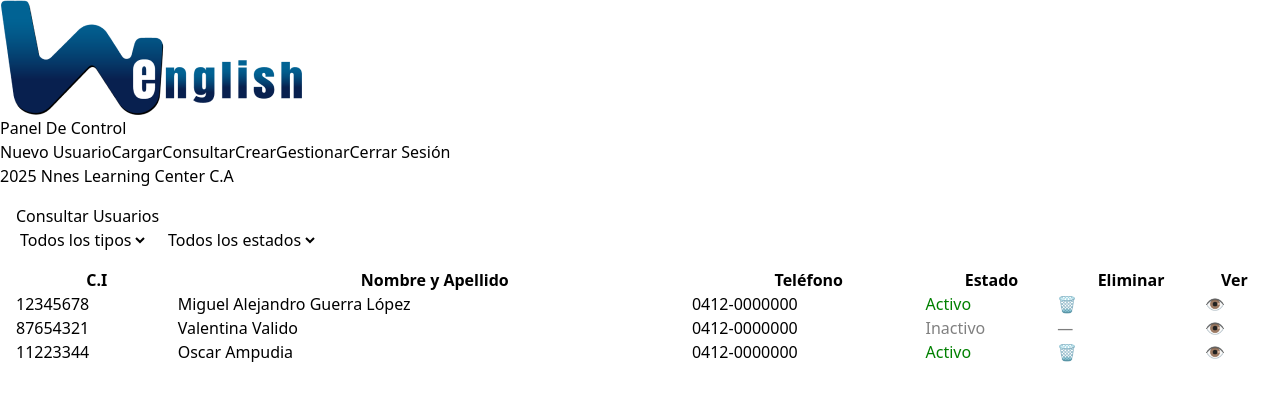
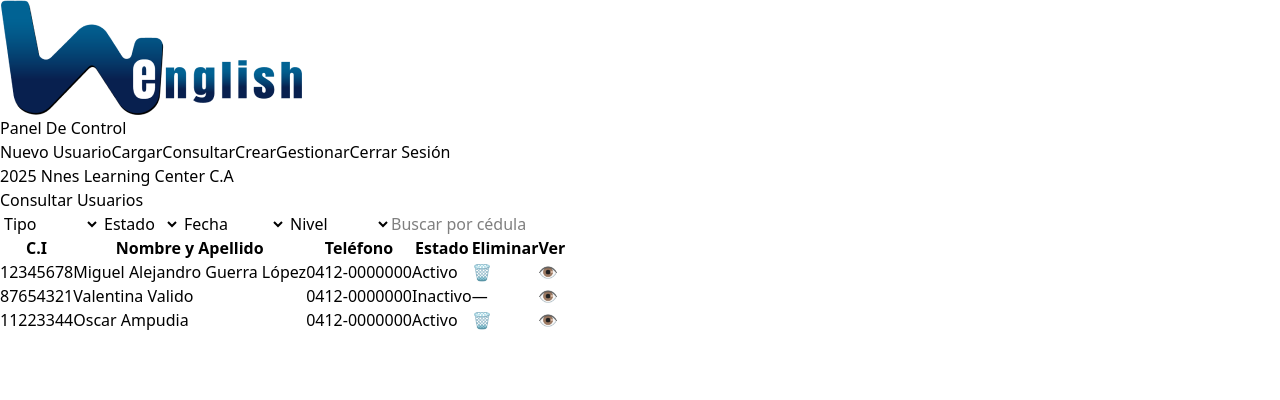
Before and after one commit to Salomonr904/proyectoIII, a React (Vite) app: page /admin-panel in a window 1280 px wide. Both pictures are taken after a click on the button "Consultar". Shown: the top 400 px of the page. Built offline with nearby package versions, Linux system fonts and the light colour scheme.

Commit message:
Resolví conflictos con master

```diff
--- a/src/admin/ConsultaUsuarios.jsx
+++ b/src/admin/ConsultaUsuarios.jsx
@@ -4,7 +4,10 @@ function ConsultaUsuarios({ onVerUsuario }) {
   const [usuarios, setUsuarios] = useState([]);
   const [tipo, setTipo] = useState('todos');
   const [estado, setEstado] = useState('todos');
-  const [usuarioAEliminar, setUsuarioAEliminar] = useState(null); // 🆕
+  const [fecha, setFecha] = useState('todos');
+  const [nivel, setNivel] = useState('todos');
+  const [busquedaCedula, setBusquedaCedula] = useState('');
+  const [usuarioAEliminar, setUsuarioAEliminar] = useState(null);
 
   useEffect(() => {
     const datosSimulados = [
@@ -14,6 +17,8 @@ function ConsultaUsuarios({ onVerUsuario }) {
         telefono: '0412-0000000',
         estado: 'Activo',
         tipo: 'estudiante',
+        fecha: '2025-10-01',
+        nivel: 'Básico',
       },
       {
         cedula: '87654321',
@@ -21,6 +26,8 @@ function ConsultaUsuarios({ onVerUsuario }) {
         telefono: '0412-0000000',
         estado: 'Inactivo',
         tipo: 'profesor',
+        fecha: '2025-09-15',
+        nivel: 'Avanzado',
       },
       {
         cedula: '11223344',
@@ -28,48 +35,74 @@ function ConsultaUsuarios({ onVerUsuario }) {
         telefono: '0412-0000000',
         estado: 'Activo',
         tipo: 'empleado',
+        fecha: '2025-10-10',
+        nivel: 'Intermedio',
       },
     ];
 
     const filtrados = datosSimulados.filter((usuario) => {
       const coincideTipo = tipo === 'todos' || usuario.tipo === tipo;
       const coincideEstado = estado === 'todos' || usuario.estado.toLowerCase() === estado.toLowerCase();
-      return coincideTipo && coincideEstado;
+      const coincideFecha = fecha === 'todos' || usuario.fecha === fecha;
+      const coincideNivel = nivel === 'todos' || usuario.nivel === nivel;
+      const coincideCedula = usuario.cedula.includes(busquedaCedula.trim());
+      return coincideTipo && coincideEstado && coincideFecha && coincideNivel && coincideCedula;
     });
 
     setUsuarios(filtrados);
-  }, [tipo, estado]);
+  }, [tipo, estado, fecha, nivel, busquedaCedula]);
 
   const desactivarUsuario = (cedula) => {
     setUsuarios((prev) =>
       prev.map((u) => (u.cedula === cedula ? { ...u, estado: 'Inactivo' } : u))
     );
-    setUsuarioAEliminar(null); // 🧼 cerrar modal
+    setUsuarioAEliminar(null);
   };
 
   return (
-    <div className="consulta-usuarios" style={{ padding: '1rem' }}>
+    <div className="consulta-usuarios">
       <h2>Consultar Usuarios</h2>
 
-      <div className="filtros" style={{ marginBottom: '1rem' }}>
-        <select value={tipo} onChange={(e) => setTipo(e.target.value)} style={{ marginRight: '1rem' }}>
-          <option value="todos">Todos los tipos</option>
+      <div className="filtros">
+        <select value={tipo} onChange={(e) => setTipo(e.target.value)}>
+          <option value="todos">Tipo</option>
           <option value="estudiante">Estudiante</option>
           <option value="profesor">Profesor</option>
           <option value="empleado">Empleado</option>
         </select>
 
         <select value={estado} onChange={(e) => setEstado(e.target.value)}>
-          <option value="todos">Todos los estados</option>
+          <option value="todos">Estado</option>
           <option value="activo">Activo</option>
           <option value="inactivo">Inactivo</option>
         </select>
+
+        <select value={fecha} onChange={(e) => setFecha(e.target.value)}>
+          <option value="todos">Fecha</option>
+          <option value="2025-10-01">01/10/2025</option>
+          <option value="2025-09-15">15/09/2025</option>
+          <option value="2025-10-10">10/10/2025</option>
+        </select>
+
+        <select value={nivel} onChange={(e) => setNivel(e.target.value)}>
+          <option value="todos">Nivel</option>
+          <option value="Básico">Básico</option>
+          <option value="Intermedio">Intermedio</option>
+          <option value="Avanzado">Avanzado</option>
+        </select>
+
+        <input
+          type="text"
+          value={busquedaCedula}
+          onChange={(e) => setBusquedaCedula(e.target.value)}
+          placeholder="Buscar por cédula"
+        />
       </div>
 
       {usuarios.length === 0 ? (
-        <p>No hay usuarios que coincidan con los filtros.</p>
+        <p>No hay datos</p>
       ) : (
-        <table style={{ width: '100%', borderCollapse: 'collapse' }}>
+        <table>
           <thead>
             <tr>
               <th>C.I</th>
@@ -86,16 +119,12 @@ function ConsultaUsuarios({ onVerUsuario }) {
                 <td>{usuario.cedula}</td>
                 <td>{usuario.nombre}</td>
                 <td>{usuario.telefono}</td>
-                <td>
-                  <span style={{ color: usuario.estado === 'Activo' ? 'green' : 'gray' }}>
-                    {usuario.estado}
-                  </span>
-                </td>
+                <td>{usuario.estado}</td>
                 <td>
                   {usuario.estado === 'Activo' ? (
                     <button onClick={() => setUsuarioAEliminar(usuario)}>🗑️</button>
                   ) : (
-                    <span style={{ opacity: 0.5 }}>—</span>
+                    <span>—</span>
                   )}
                 </td>
                 <td>
@@ -107,31 +136,15 @@ function ConsultaUsuarios({ onVerUsuario }) {
         </table>
       )}
 
-      {/* 🧨 Modal de confirmación */}
       {usuarioAEliminar && (
-        <div
-          style={{
-            position: 'fixed',
-            top: '0',
-            left: '0',
-            width: '100vw',
-            height: '100vh',
-            backgroundColor: 'rgba(0,0,0,0.5)',
-            display: 'flex',
-            alignItems: 'center',
-            justifyContent: 'center',
-          }}
-        >
-          <div style={{ backgroundColor: 'white', padding: '2rem', borderRadius: '8px', maxWidth: '400px' }}>
+        <div>
+          <div>
             <p>¿Seguro que desea eliminar al siguiente usuario?</p>
             <p><strong>{usuarioAEliminar.tipo}</strong></p>
             <p>{usuarioAEliminar.nombre}</p>
             <p>C.I: {usuarioAEliminar.cedula}</p>
-
-            <div style={{ marginTop: '1rem', display: 'flex', justifyContent: 'space-between' }}>
-              <button onClick={() => setUsuarioAEliminar(null)}>Cancelar</button>
-              <button onClick={() => desactivarUsuario(usuarioAEliminar.cedula)}>Eliminar</button>
-            </div>
+            <button onClick={() => setUsuarioAEliminar(null)}>Cancelar</button>
+            <button onClick={() => desactivarUsuario(usuarioAEliminar.cedula)}>Eliminar</button>
           </div>
         </div>
       )}
--- a/src/admin/ConsultaUsuarios1.jsx
+++ b/src/admin/ConsultaUsuarios1.jsx
@@ -4,18 +4,28 @@ function ConsultaUsuarios({ onVerUsuario }) {
   const [usuarios, setUsuarios] = useState([]);
   const [tipo, setTipo] = useState('todos');
   const [estado, setEstado] = useState('todos');
+  const [fecha, setFecha] = useState('todos');
+  const [nivel, setNivel] = useState('todos');
+  const [busquedaCedula, setBusquedaCedula] = useState('');
   const [loading, setLoading] = useState(false);
   const [error, setError] = useState(null);
-  const [usuarioAEliminar, setUsuarioAEliminar] = useState(null); // 🆕
+  const [usuarioAEliminar, setUsuarioAEliminar] = useState(null);
 
   const fetchUsuarios = async () => {
     setLoading(true);
     setError(null);
 
     try {
-      const response = await fetch(`https://tu-backend.com/api/usuarios?tipo=${tipo}&estado=${estado}`);
+      const response = await fetch(
+        `https://tu-backend.com/api/usuarios?tipo=${tipo}&estado=${estado}&fecha=${fecha}&nivel=${nivel}`
+      );
       const data = await response.json();
-      setUsuarios(data);
+
+      const filtrados = data.filter((usuario) =>
+        usuario.cedula.includes(busquedaCedula.trim())
+      );
+
+      setUsuarios(filtrados);
     } catch (err) {
       console.error('Error al obtener usuarios:', err);
       setError('No se pudo cargar la lista de usuarios.');
@@ -26,7 +36,7 @@ function ConsultaUsuarios({ onVerUsuario }) {
 
   useEffect(() => {
     fetchUsuarios();
-  }, [tipo, estado]);
+  }, [tipo, estado, fecha, nivel, busquedaCedula]);
 
   const desactivarUsuario = async (cedula) => {
     try {
@@ -39,7 +49,7 @@ function ConsultaUsuarios({ onVerUsuario }) {
       setUsuarios((prev) =>
         prev.map((u) => (u.cedula === cedula ? { ...u, estado: 'Inactivo' } : u))
       );
-      setUsuarioAEliminar(null); // cerrar modal
+      setUsuarioAEliminar(null);
     } catch (err) {
       console.error('Error al desactivar usuario:', err);
       alert('No se pudo cambiar el estado del usuario.');
@@ -47,22 +57,43 @@ function ConsultaUsuarios({ onVerUsuario }) {
   };
 
   return (
-    <div className="consulta-usuarios" style={{ padding: '1rem' }}>
+    <div className="consulta-usuarios">
       <h2>Consultar Usuarios</h2>
 
-      <div className="filtros" style={{ marginBottom: '1rem' }}>
-        <select value={tipo} onChange={(e) => setTipo(e.target.value)} style={{ marginRight: '1rem' }}>
-          <option value="todos">Todos los tipos</option>
+      <div className="filtros">
+        <select value={tipo} onChange={(e) => setTipo(e.target.value)}>
+          <option value="todos">Tipo</option>
           <option value="estudiante">Estudiante</option>
           <option value="profesor">Profesor</option>
           <option value="empleado">Empleado</option>
         </select>
 
         <select value={estado} onChange={(e) => setEstado(e.target.value)}>
-          <option value="todos">Todos los estados</option>
+          <option value="todos">Estado</option>
           <option value="activo">Activo</option>
           <option value="inactivo">Inactivo</option>
         </select>
+
+        <select value={fecha} onChange={(e) => setFecha(e.target.value)}>
+          <option value="todos">Fecha</option>
+          <option value="2025-10-01">01/10/2025</option>
+          <option value="2025-10-10">10/10/2025</option>
+          <option value="2025-09-15">15/09/2025</option>
+        </select>
+
+        <select value={nivel} onChange={(e) => setNivel(e.target.value)}>
+          <option value="todos">Nivel</option>
+          <option value="Básico">Básico</option>
+          <option value="Intermedio">Intermedio</option>
+          <option value="Avanzado">Avanzado</option>
+        </select>
+
+        <input
+          type="text"
+          value={busquedaCedula}
+          onChange={(e) => setBusquedaCedula(e.target.value)}
+          placeholder="Buscar por cédula"
+        />
       </div>
 
       {loading ? (
@@ -70,9 +101,9 @@ function ConsultaUsuarios({ onVerUsuario }) {
       ) : error ? (
         <p style={{ color: 'red' }}>{error}</p>
       ) : usuarios.length === 0 ? (
-        <p>No hay usuarios que coincidan con los filtros.</p>
+        <p>No hay datos</p>
       ) : (
-        <table style={{ width: '100%', borderCollapse: 'collapse' }}>
+        <table>
           <thead>
             <tr>
               <th>C.I</th>
@@ -89,16 +120,12 @@ function ConsultaUsuarios({ onVerUsuario }) {
                 <td>{usuario.cedula}</td>
                 <td>{usuario.nombre}</td>
                 <td>{usuario.telefono}</td>
-                <td>
-                  <span style={{ color: usuario.estado === 'Activo' ? 'green' : 'gray' }}>
-                    {usuario.estado}
-                  </span>
-                </td>
+                <td>{usuario.estado}</td>
                 <td>
                   {usuario.estado === 'Activo' ? (
                     <button onClick={() => setUsuarioAEliminar(usuario)}>🗑️</button>
                   ) : (
-                    <span style={{ opacity: 0.5 }}>—</span>
+                    <span>—</span>
                   )}
                 </td>
                 <td>
@@ -110,31 +137,15 @@ function ConsultaUsuarios({ onVerUsuario }) {
         </table>
       )}
 
-      {/* 🧨 Modal de confirmación */}
       {usuarioAEliminar && (
-        <div
-          style={{
-            position: 'fixed',
-            top: '0',
-            left: '0',
-            width: '100vw',
-            height: '100vh',
-            backgroundColor: 'rgba(0,0,0,0.5)',
-            display: 'flex',
-            alignItems: 'center',
-            justifyContent: 'center',
-          }}
-        >
-          <div style={{ backgroundColor: 'white', padding: '2rem', borderRadius: '8px', maxWidth: '400px' }}>
+        <div>
+          <div>
             <p>¿Seguro que desea eliminar al siguiente usuario?</p>
             <p><strong>{usuarioAEliminar.tipo}</strong></p>
             <p>{usuarioAEliminar.nombre}</p>
             <p>C.I: {usuarioAEliminar.cedula}</p>
-
-            <div style={{ marginTop: '1rem', display: 'flex', justifyContent: 'space-between' }}>
-              <button onClick={() => setUsuarioAEliminar(null)}>Cancelar</button>
-              <button onClick={() => desactivarUsuario(usuarioAEliminar.cedula)}>Eliminar</button>
-            </div>
+            <button onClick={() => setUsuarioAEliminar(null)}>Cancelar</button>
+            <button onClick={() => desactivarUsuario(usuarioAEliminar.cedula)}>Eliminar</button>
           </div>
         </div>
       )}
```
